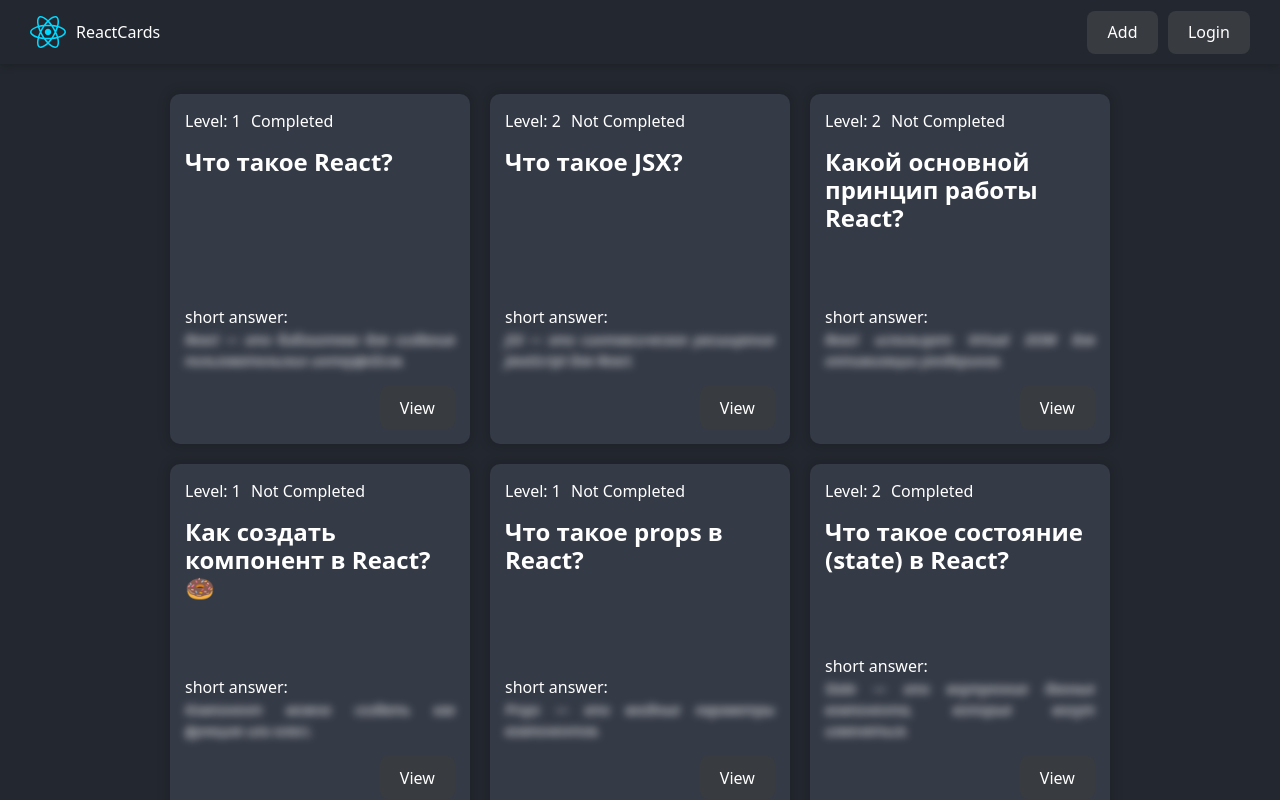
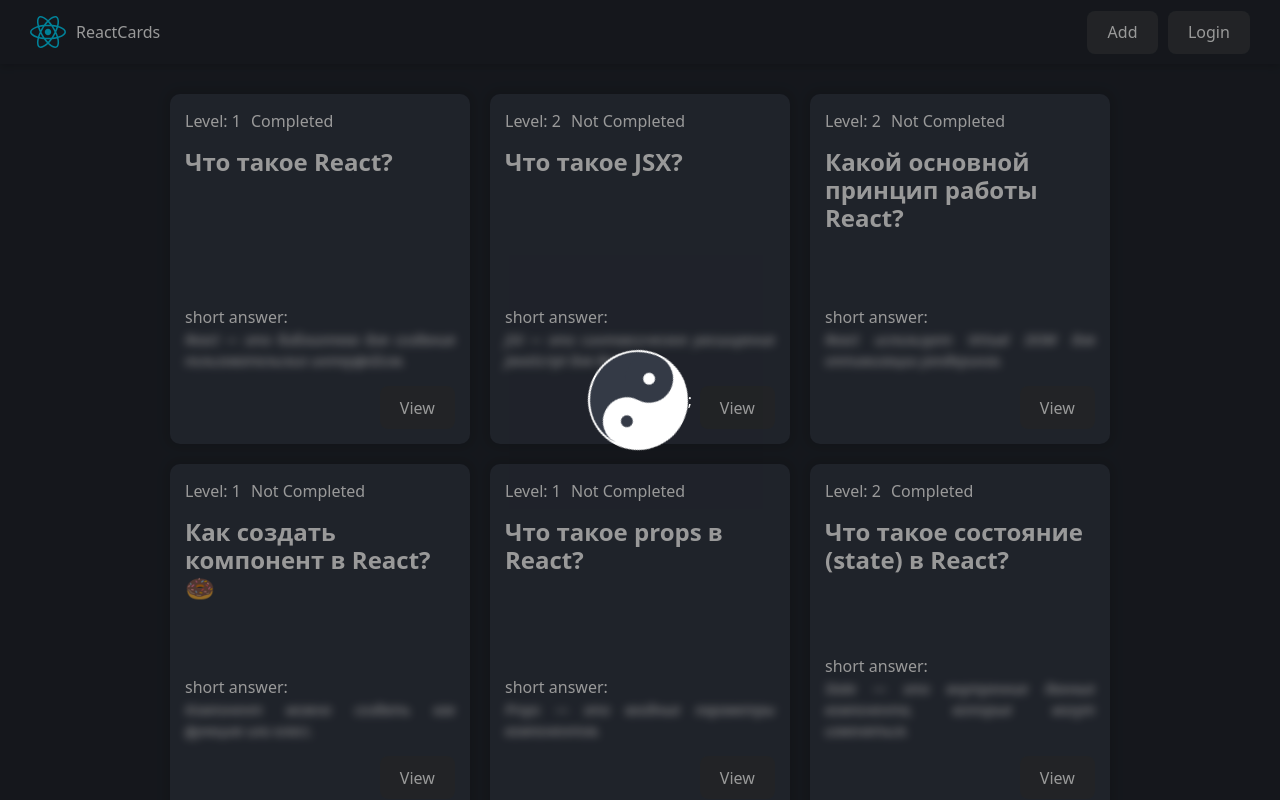
Before and after one commit to taptiyga/reactCards, a React (Vite) app: page / in a window 1280 px wide. Built offline with nearby package versions, Linux system fonts and the light colour scheme; data requests are answered from the project's data file.

Commit message:
35 loader component

```diff
--- /dev/null
+++ b/src/components/Loader/Loader.jsx
@@ -0,0 +1,9 @@
+import cls from "./Loader.module.css";
+
+export const Loader = () => {
+  return (
+    <div className={cls.backdrop}>
+      <span className={cls.loader}></span>;
+    </div>
+  );
+};
--- /dev/null
+++ b/src/components/Loader/Loader.module.css
@@ -0,0 +1,48 @@
+.backdrop{
+    position: fixed;
+    inset: 0;
+    background: rgba(0, 0, 0, 0.4);
+    z-index: 10;
+    display: flex;
+    justify-content: center;
+    align-items: center;
+}
+.loader {
+  width: 96px;
+  box-sizing: content-box;
+  height: 48px;
+  background: var(--card-bg-color);
+  border-color: var(--btn-text-color);
+  border-style: solid;
+  border-width: 2px 2px 50px 2px;
+  border-radius: 100%;
+  position: relative;
+  animation: 3s yinYang linear infinite;
+}
+.loader:before {
+  content: "";
+  position: absolute;
+  top: 50%;
+  left: 0;
+  background: var(--card-bg-color);
+  border: 18px solid var(--btn-text-color);
+  border-radius: 100%;
+  width: 12px;
+  height: 12px;
+  box-sizing: content-box;
+}
+.loader:after {
+  content: "";
+  position: absolute;
+  top: 50%;
+  left: 50%;
+  background: var(--btn-text-color);
+  border: 18px solid var(--card-bg-color);
+  border-radius: 100%;
+  width: 12px;
+  height: 12px;
+  box-sizing: content-box;
+}
+@keyframes yinYang {
+  100%{transform: rotate(360deg)}
+}
--- /dev/null
+++ b/src/components/Loader/index.jsx
@@ -0,0 +1 @@
+export { Loader } from "./Loader";
--- a/src/pages/HomePage/HomePage.jsx
+++ b/src/pages/HomePage/HomePage.jsx
@@ -1,6 +1,7 @@
 import { useEffect, useState } from "react";
 import { API_URL } from "../../constants";
 import { QuestionCardList } from "../../components/QuestionCardList";
+import { Loader } from "../../components/Loader";
 // import cls from "./HomePage.module.css";
 
 export const HomePage = () => {
@@ -22,6 +23,7 @@
 
   return (
     <>
+      <Loader />
       <QuestionCardList cards={questions} />
     </>
   );
```
